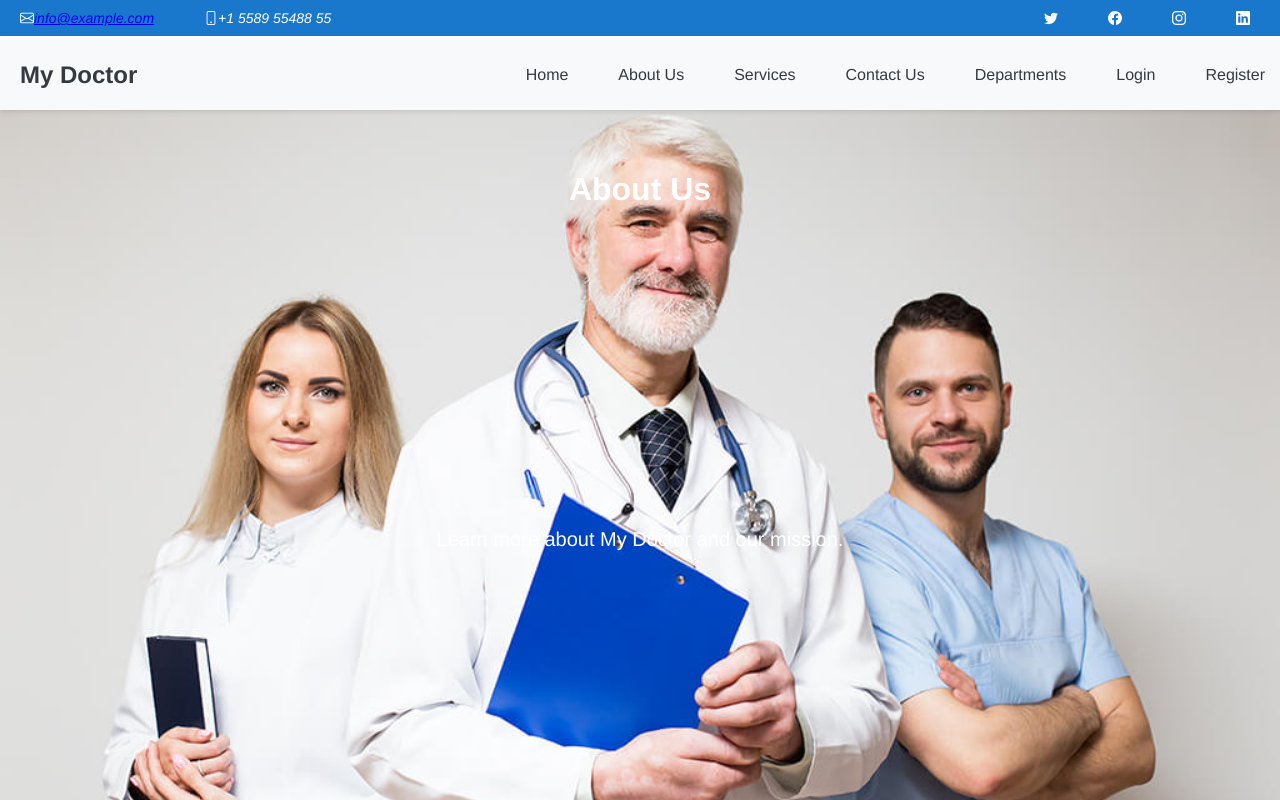
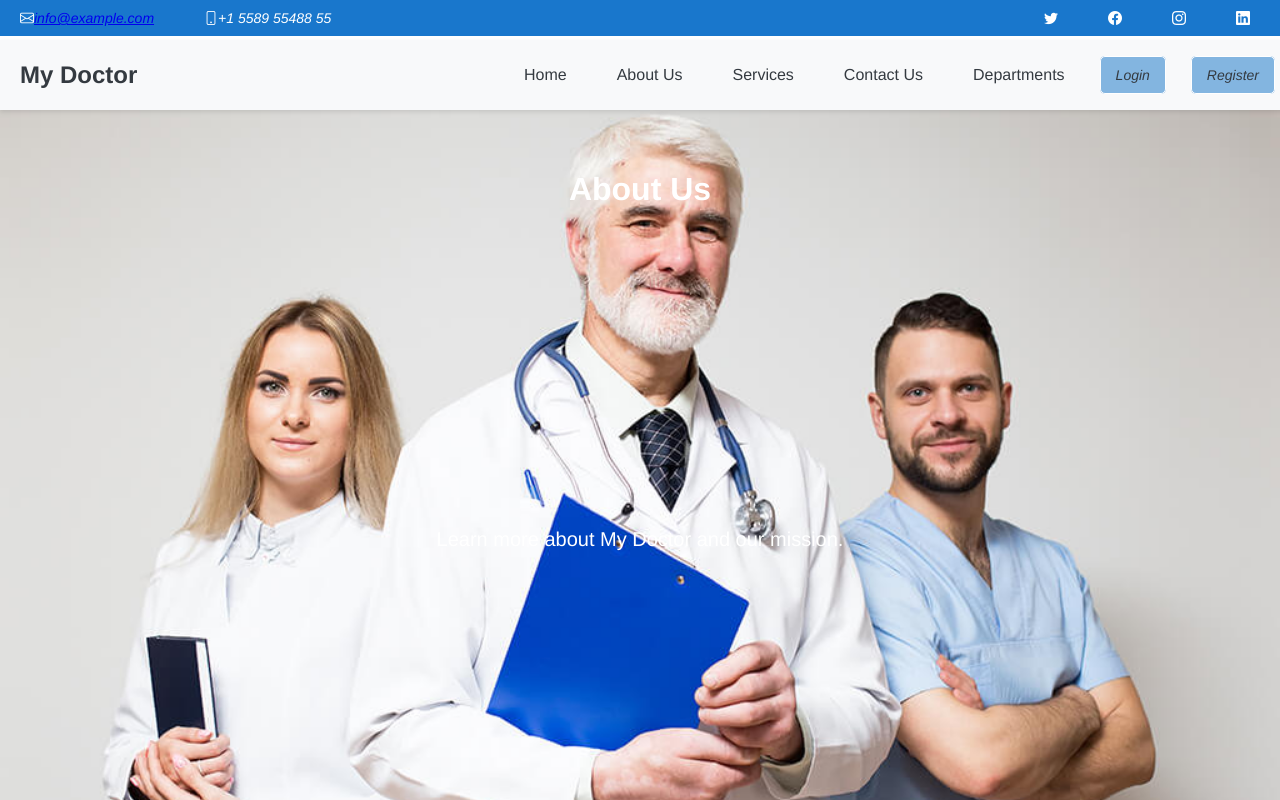
Before and after one commit to mena5800/My-Doctor, a React app: page /about in a window 1280 px wide. Shown: the top 800 px of the page. Built offline with nearby package versions, Linux system fonts and the light colour scheme.

Commit message:
buttons style

```diff
--- a/src/App.css
+++ b/src/App.css
@@ -72,6 +72,38 @@ html, body {
     color: #1977cc; /* Blue on hover */
     background-color: rgba(25, 119, 204, 0.1); /* Light blue background on hover */
     border-radius: 5px;
+}
+
+
+/* Button styles for Login and Register */
+.btn {
+    padding: 0 16px;
+    margin-right: 5px;
+    border-radius: 5px;
+    font-size: 14px;
+    text-align: center;
+    background-color: #83b5e0;
+    color: white;
+    font-style: italic;
+    border: 1px solid white;
+}
+
+
+.btn-login:hover, .btn-register:hover {
+    background-color: transparent;
+    color: #1977cc;
+    border: 1px solid #1977cc;
+}
+
+.logo a {
+    color: #444444;
+    font-size: 20px;
+    text-decoration: none;
+    font-weight: bold;
+}
+
+.logo a:hover {
+    color: #1977cc;
 }
 
 /* Adjust the container to accommodate the fixed navbar and topbar */
--- a/src/Navbar.js
+++ b/src/Navbar.js
@@ -46,8 +46,8 @@ const Navbar = () => {
                     <li><a href="#services">Services</a></li>
                     <li><a href="#contact">Contact Us</a></li>
                     <li><Link to="/departments">Departments</Link></li>
-                    <li><Link to="/login">Login</Link></li>
-                    <li><Link to="/register">Register</Link></li>
+                    <li><Link to="/login" className="btn btn-login">Login</Link></li>
+                    <li><Link to="/register" className="btn btn-register">Register</Link></li>
                 </ul>
             </nav>
         </>
--- a/utils/db.js
+++ b/utils/db.js
@@ -3,7 +3,7 @@ const { MongoClient } = require('mongodb');
 class DBClient {
   constructor() {
     const uri = 'mongodb+srv://bass3fas:2581994@mydoctor.xwqpvzp.mongodb.net/?retryWrites=true&w=majority&appName=MyDoctor';
-    const DATABASE = 'MyDoctor'; // Specify your database name
+    const DATABASE = 'MyDoctor'; // database name
 
     this.client = new MongoClient(uri);
 
```
